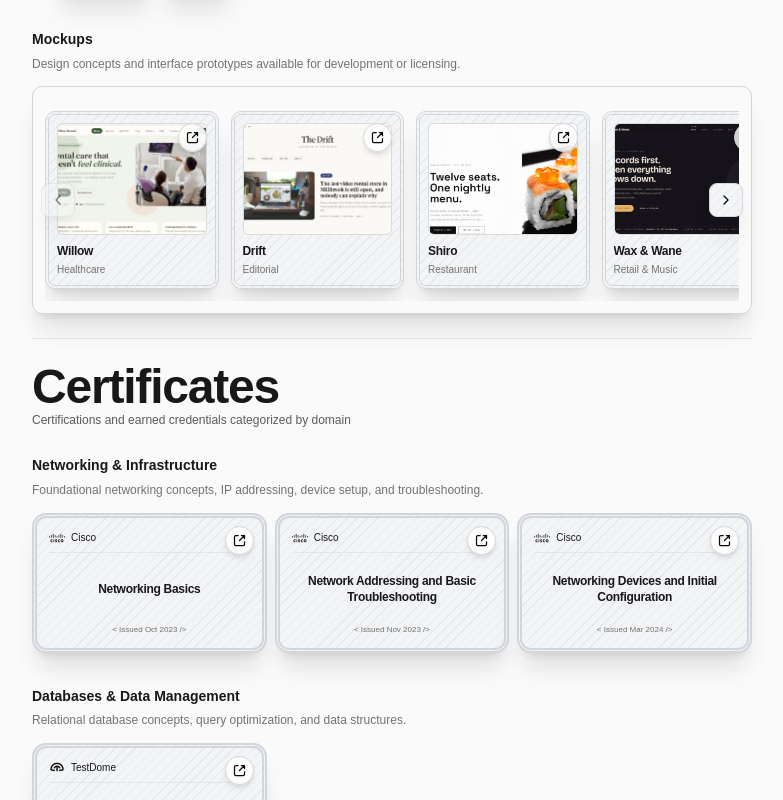
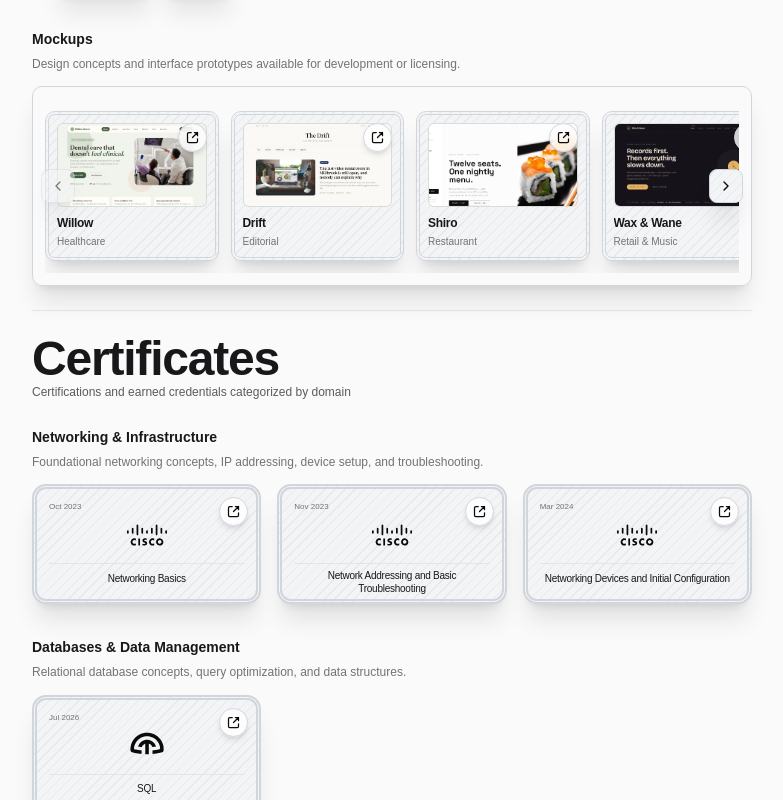
Before and after one commit to Jingjing-20/portfolio, a React (Vite) app: page / in a window 1280 px wide. Shown: the part 1320-2120 px from the top of the page, without its empty margins (248-1031 px from the left). Built offline with nearby package versions, Linux system fonts and the light colour scheme.

Commit message:
detailing 13

```diff
--- a/src/components/Certificates.jsx
+++ b/src/components/Certificates.jsx
@@ -6,7 +6,7 @@ import { CERTIFICATE_CATEGORIES } from '@/components/resume_sections/certificate
 import { cn } from '@/lib/utils';
 
 const certCardClasses = cn(
-  'group relative flex flex-col h-25 md:h-35 p-2 md:p-3 rounded-xl shadow-xl',
+  'group relative flex flex-col h-25 md:h-30 p-2 md:p-3 rounded-xl shadow-xl',
   'bg-textured border-5 border-double border-gray-300 dark:border-white/20',
   'hover:border-gray-800 dark:hover:border-white/70 transition-all duration-300',
   'cursor-pointer transform hover:-translate-y-1 hover:rotate-3'
@@ -25,7 +25,6 @@ const iconButtonClasses = cn(
 function OpenIcon({ size = 18 }) {
   return (
     <svg xmlns="http://www.w3.org/2000/svg" width={size} height={size} viewBox="0 0 24 24" aria-hidden="true">
-      <title>Open</title>
       <path fill="none" stroke="currentColor" strokeLinecap="round" strokeLinejoin="round" strokeWidth="2" d="M10 4H6a2 2 0 0 0-2 2v12a2 2 0 0 0 2 2h12a2 2 0 0 0 2-2v-4m-8-2l8-8m0 0v5m0-5h-5" />
     </svg>
   );
@@ -66,7 +65,7 @@ export default function Certificates() {
               </p>
             </div>
 
-            <div className="grid grid-cols-3 gap-1 sm:gap-2">
+            <div className="grid grid-cols-3 gap-3 md:gap-4">
               {items.map((cert) => {
                 const IconComponent = cert.icon;
                 const formattedDate = formatDate(cert.issuedDate);
@@ -88,28 +87,25 @@ export default function Certificates() {
                       <OpenIcon size={15} />
                     </button>
 
-                    {/* Top: Organization with icon logo beside it */}
-                    <div className="flex items-center gap-1.5 mb-1 md:mb-1.5">
-                      <IconComponent className="text-muted-foreground flex-shrink-0" />
-                      <span className="text-[8px] sm:text-[10px] font-medium text-base-content line-clamp-1">
-                        {cert.org}
-                      </span>
+                    {/* Top: Date - Left aligned with fixed height */}
+                    <div className="flex items-center justify-start mb-1 md:mb-1.5 h-2 md:h-4">
+                      <p className="text-[6px] md:text-[8px] text-muted-foreground">
+                        {formattedDate || 'No date'}
+                      </p>
+                    </div>
+
+                    {/* Middle: Organization Logo Only with fixed height */}
+                    <div className="flex items-center justify-center mb-3 h-6 md:h-8">
+                      <IconComponent />
                     </div>
 
                     <hr className="mb-1 md:mb-1.5" />
 
-                    {/* Middle: Certificate Title */}
-                    <div className="flex items-center justify-center my-auto">
-                      <h3 className="text-[10px] md:text-xs font-semibold tracking-tight leading-snug text-base-content text-center line-clamp-2">
+                    {/* Bottom: Certificate Title with fixed height */}
+                    <div className="flex items-center justify-center h-4 md:h-6">
+                      <h3 className="text-[8px] md:text-[10px] tracking-tight leading-snug text-base-content text-center line-clamp-2">
                         {cert.title}
                       </h3>
-                    </div>
-
-                    {/* Bottom: Issued Date with terminal-style arrow */}
-                    <div className="flex items-center justify-center mt-0.5 md:mt-1">
-                      <p className="text-[6px] md:text-[8px] text-muted-foreground text-cente">
-                        {formattedDate ? `< Issued ${formattedDate} />` : '< Certificate />'}
-                      </p>
                     </div>
                   </div>
                 );
--- a/src/components/Projects.jsx
+++ b/src/components/Projects.jsx
@@ -156,8 +156,8 @@ export default function Projects() {
                             <OpenIcon size={15} />
                           </button>
 
-                          {/* Polaroid Photo Frame */}
-                          <div className="relative aspect-[4/3] w-full overflow-hidden rounded-sm bg-base-300 border border-black/10 dark:border-white/10 shadow-inner">
+                          {/* Polaroid Photo Frame - 16:9 aspect ratio */}
+                          <div className="relative aspect-[16/9] w-full overflow-hidden rounded-sm bg-base-300 border border-black/10 dark:border-white/10 shadow-inner">
                             {mockup.previewImage ? (
                               <img
                                 src={mockup.previewImage}
--- a/src/components/resume_sections/projects/mockups_data.jsx
+++ b/src/components/resume_sections/projects/mockups_data.jsx
@@ -2,6 +2,8 @@ import willowPreview from '@/components/resume_sections/projects/mockups/willow.
 import thedriftPreview from '@/components/resume_sections/projects/mockups/thedrift.png';
 import shiroPreview from '@/components/resume_sections/projects/mockups/shiro.png';
 import waxandwanePreview from '@/components/resume_sections/projects/mockups/waxandwane.png';
+import kindlingPreview from '@/components/resume_sections/projects/mockups/kindling-coffee.png';
+import waypointPreview from '@/components/resume_sections/projects/mockups/waypoint-journal.png';
 
 export const mockupsData = [
   {
@@ -52,4 +54,28 @@ export const mockupsData = [
     livePreview: 'https://waxandwane.vercel.app',
     previewImage: waxandwanePreview,
   },
+  {
+    id: 'kindling',
+    name: 'Kindling Coffee Roasters',
+    type: 'Small-batch coffee roastery and subscription e-commerce',
+    category: 'E-commerce & Food',
+    format:
+      'A responsive, seven-page e-commerce website featuring home, shop with roast-level filtering, origins and farm sourcing, brew guide with step-by-step instructions, subscription plans, FAQ, and roastery visit information. Includes a functional cart drawer, multi-step checkout flow, and interactive roast-level dials.',
+    styling:
+      'Warm, tactile coffee-sack aesthetic inspired by burlap, handwritten roast logs, and artisan packaging. The palette uses cream, smoke gray, rust, and gold accents. DM Serif Display provides editorial headlines, Space Grotesk handles body copy, IBM Plex Mono marks metadata, and Caveat adds handwritten field-note touches. Polaroid-style product cards with pushpin accents, dashed burlap-seam dividers, roast-level gradient tracks with movable indicators, and washi-tape visual details reinforce the small-batch craft character.',
+    livePreview: '/src/components/resume_sections/projects/mockups/kindling-coffee.html',
+    previewImage: kindlingPreview,
+  },
+  {
+    id: 'waypoint',
+    name: 'Waypoint',
+    type: 'Long-form trail journal and outdoor writing publication',
+    category: 'Editorial & Outdoor',
+    format:
+      'A responsive, five-page editorial platform featuring a hero with live field-log card, full journal archive with region filtering, detailed trip-report article template with elevation-profile reading indicator, author timeline, and newsletter subscription. Includes search overlay, table-of-contents navigation, mock comment system, and sticky navigation with topographic dividers.',
+    styling:
+      'Inspired by field notebooks, USGS topo maps, and backcountry trip reports. The palette uses paper beige, ink charcoal, teal trail markers, ochre highlights, and smoke gray. Fraunces provides literary display typography, Public Sans handles body text, JetBrains Mono marks trail data, and Shadows Into Light adds handwritten margin notes. Contour-line backgrounds, elevation SVG progress indicators, sticky-note margin comments, dotted trail dividers, and live elevation tracking create an authentic field-journal character.',
+    livePreview: '/src/components/resume_sections/projects/mockups/waypoint-journal.html',
+    previewImage: waypointPreview,
+  },
 ];
```
Also changed, not shown: src/components/resume_sections/certificates/certificates_data.jsx (+4 -4 lines).
